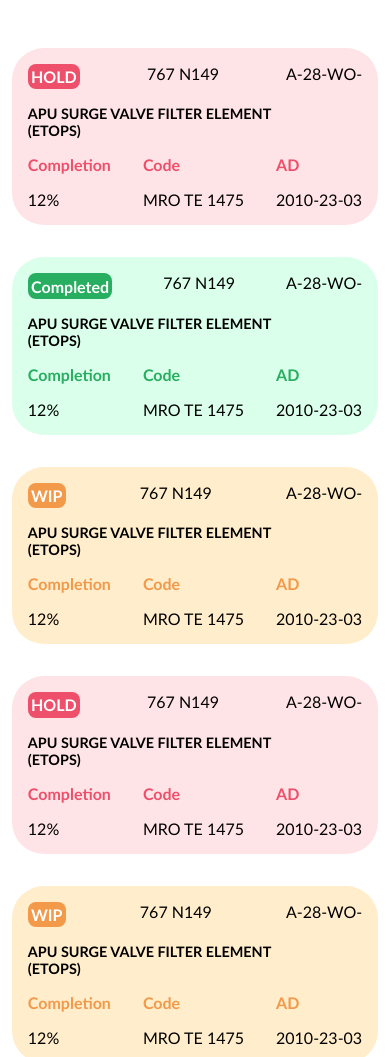
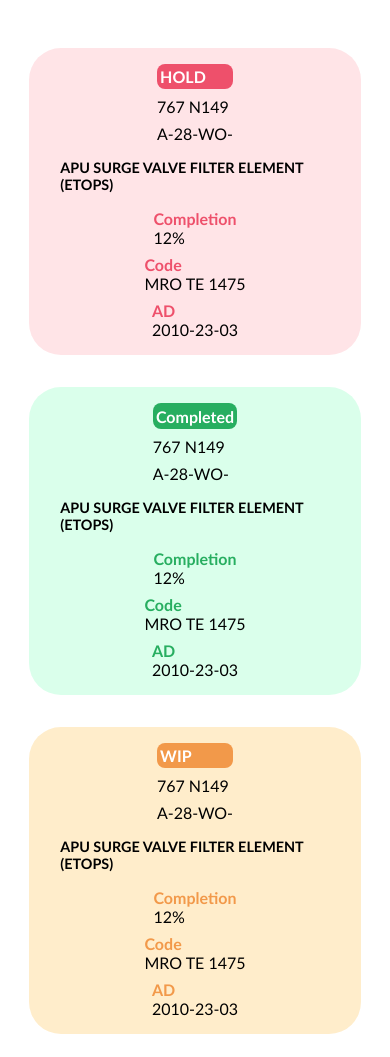
Before and after one commit to harel858/IDMR-Test, a plain HTML site: page index.html in a window 390 px wide. Shown: the top 1057 px of the page. Drawn offline with Linux system fonts and the light colour scheme.

Commit message:
responsive

```diff
--- a/index.html
+++ b/index.html
@@ -11,9 +11,9 @@
 </head>
 
 <body>
-    <main>
-        <div class="root"></div>
-    </main>
+
+    <div class="root"></div>
+
     <script src="./app.js" type="module"></script>
 </body>
 
--- a/style.css
+++ b/style.css
@@ -2,11 +2,7 @@
   margin: 0;
   padding: 0;
   box-sizing: border-box;
-}
-
-main {
-  font-family: "Gill Sans", "Gill Sans MT", Calibri, "Trebuchet MS", sans-serif;
-  min-width: 90vw;
+  font-family: "Gill Sans", "Gill Sans MT", Calibri, "Trebuchet MS", sans-serif !important;
 }
 
 .root {
@@ -18,6 +14,7 @@ main {
 }
 
 .card {
+  padding: 3em;
   padding: 1em;
   max-width: max-content;
   display: flex;
@@ -96,3 +93,33 @@ span.status.Open {
   color: #2f80ed;
   font-weight: bold;
 }
+
+@media screen and (max-width: 400px) {
+  * {
+    overflow-x: hidden;
+  }
+  .card {
+    width: 90vw;
+    display: flex;
+    justify-content: center;
+    align-items: center;
+    align-content: center;
+  }
+  .card h3 {
+    width: 90%;
+  }
+  .statusContainer {
+    display: flex;
+    flex-direction: column;
+    gap: 0.5em;
+  }
+  .footer {
+    display: flex;
+    flex-direction: column;
+    align-items: center;
+    gap: 0.5em;
+  }
+  .footer div {
+    gap: 0;
+  }
+}
```
